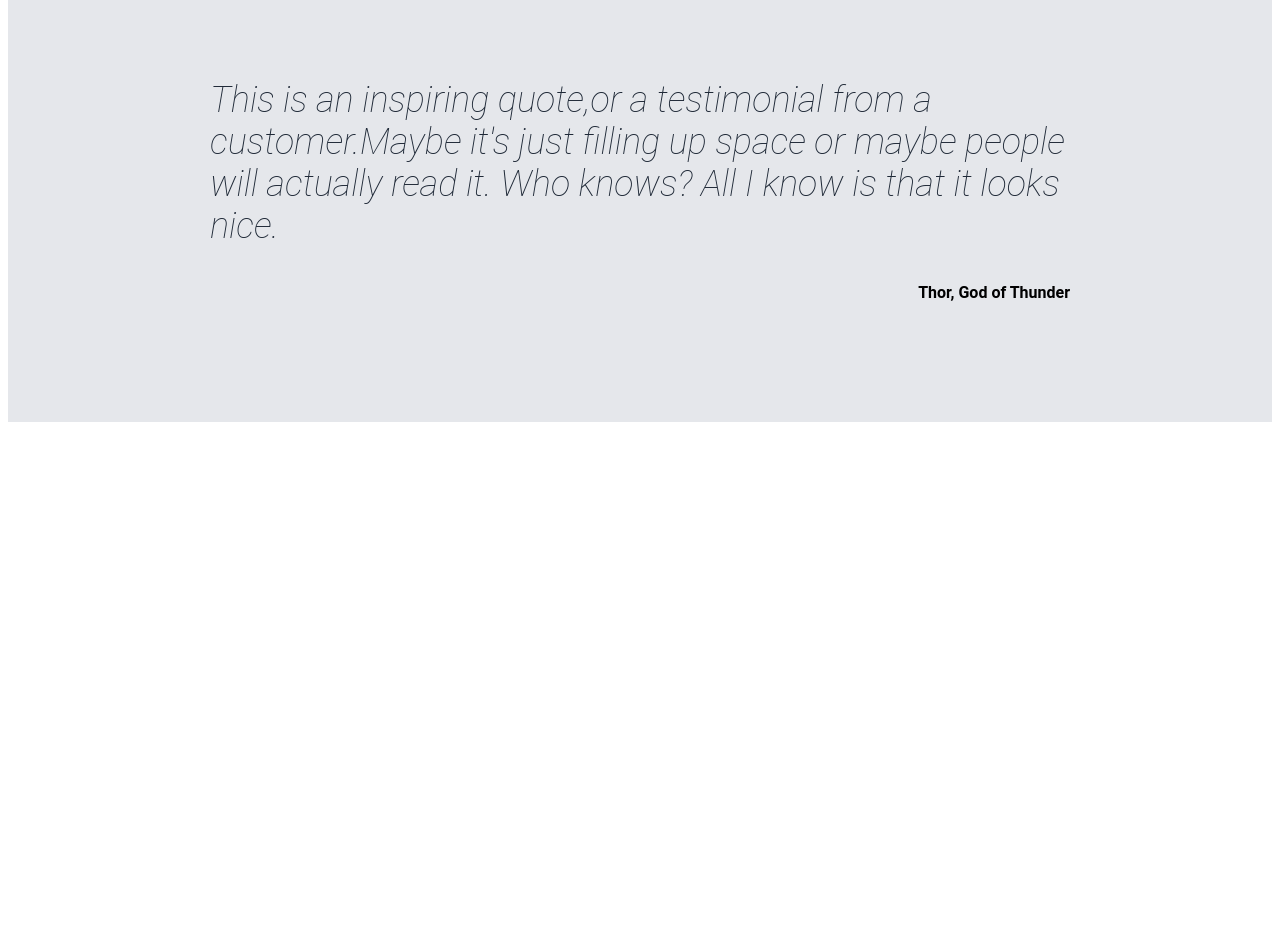
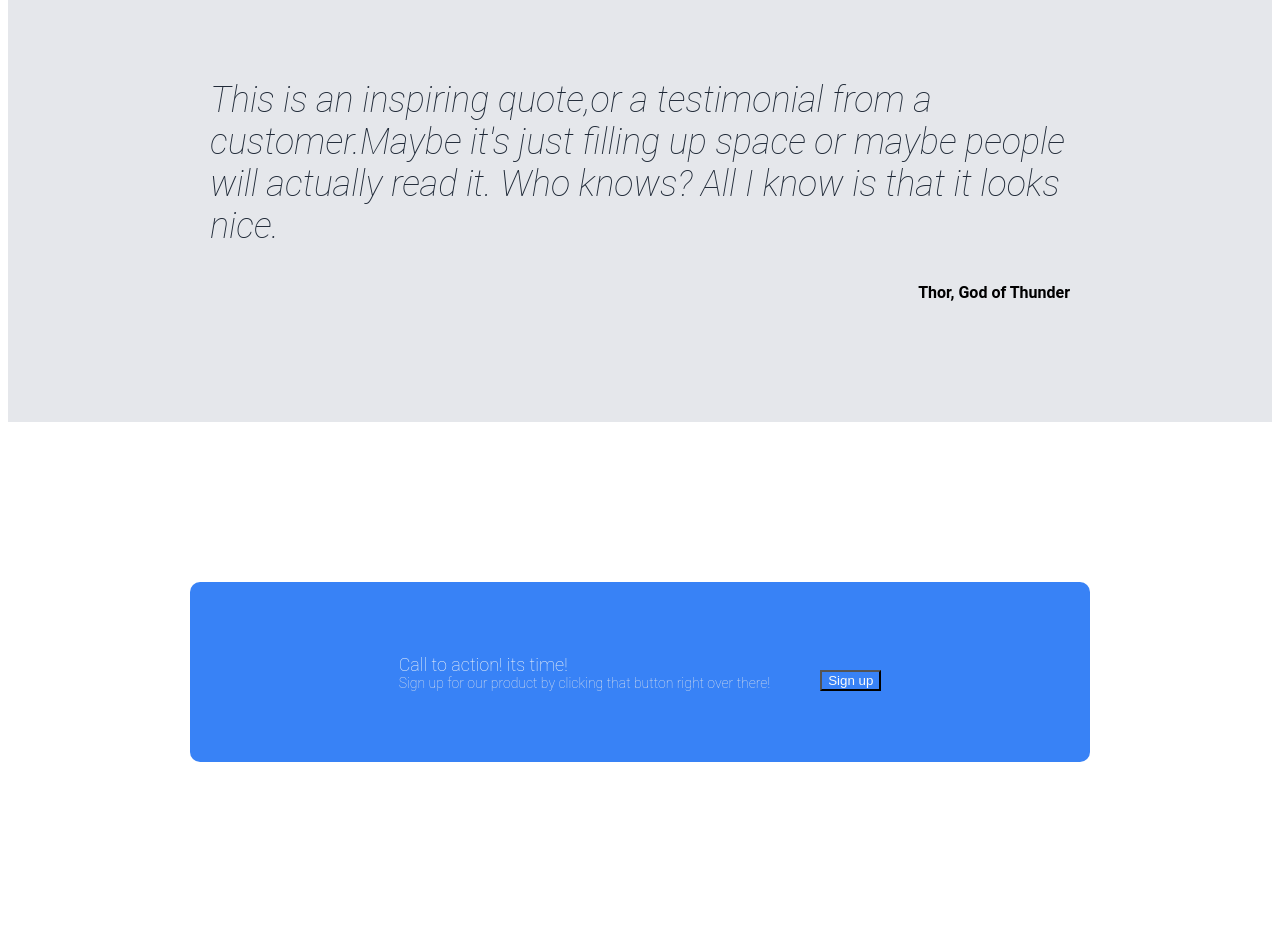
Before and after one commit to baath-manpreet/practice, a plain HTML site: page index.html in a window 1280 px wide. Shown: the part 1114-2039 px from the top of the page. Before the commit the page ends 1544 px from the top, so only its background shows below. Drawn offline with Linux system fonts and the light colour scheme.

Commit message:
complete the idex and css file

```diff
--- a/index.html
+++ b/index.html
@@ -78,6 +78,25 @@
                 </div>
             </div>
     </div>
+    <div class="footer-area-one">
+        <div class="footer-area-two">
+            <div class="footer">
+                <div class="footer-text-wrapper">
+                    <div class="footer-text1">
+                        Call to action! its time!
+                    </div>
+                    <div class="footer-text2">
+                       Sign up for our product by clicking that button right over there!
+                    </div>
+                </div>
+                <div class=""footer-button>
+                    <button>
+                         Sign up
+                    </button>
+                </div>
+            </div>
+        </div>
+    </div>
 
 </body>
 </html>
--- a/style.css
+++ b/style.css
@@ -116,3 +116,42 @@ font-weight: 200;
 .quote div{
   font-weight: bold;
 }
+.footer-area-one{
+  display:flex;
+  height: 500px;
+  justify-content: center;
+  align-items: center;
+
+}
+.footer-area-two{
+  display: flex;
+  background-color: #3882F6;
+  height: 180px;
+  align-items: center;
+  width: 900px;
+  justify-content: center;
+  border-radius: 10px;
+
+
+}
+.footer{
+  display: flex;
+  align-items: flex-end;
+  gap: 50px;
+}
+
+.footer-text-wrapper{
+  display: column;
+}
+.footer-text-wrapper .footer-text1{
+  color:#F9FAF8;
+  font-size: 18px;
+}
+.footer-text-wrapper .footer-text2{
+  color: #e5e7eb;
+  font-size: 14px;
+}
+.footer button{
+  color:#F9FAF8;
+  background-color: #3882F6;
+}
```
